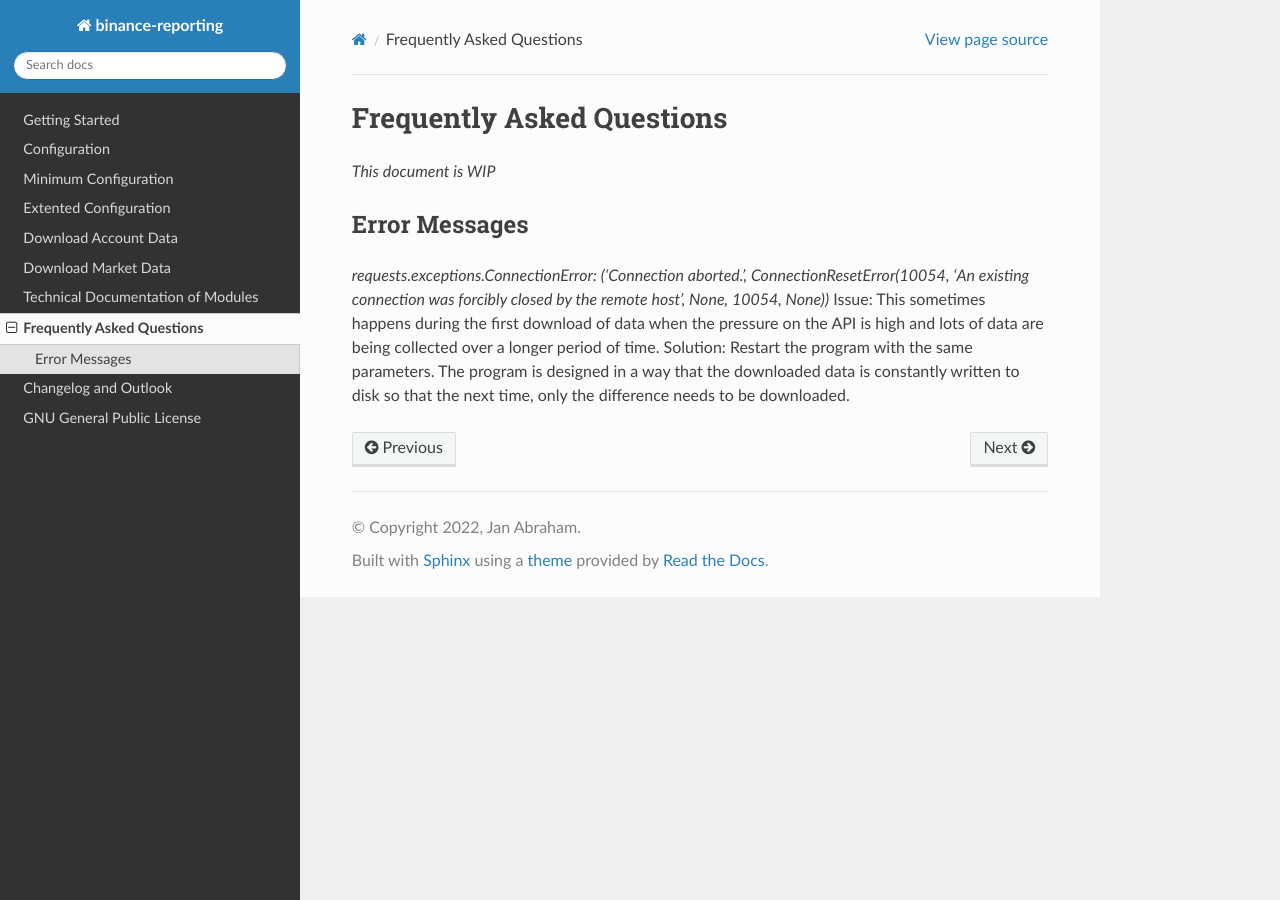
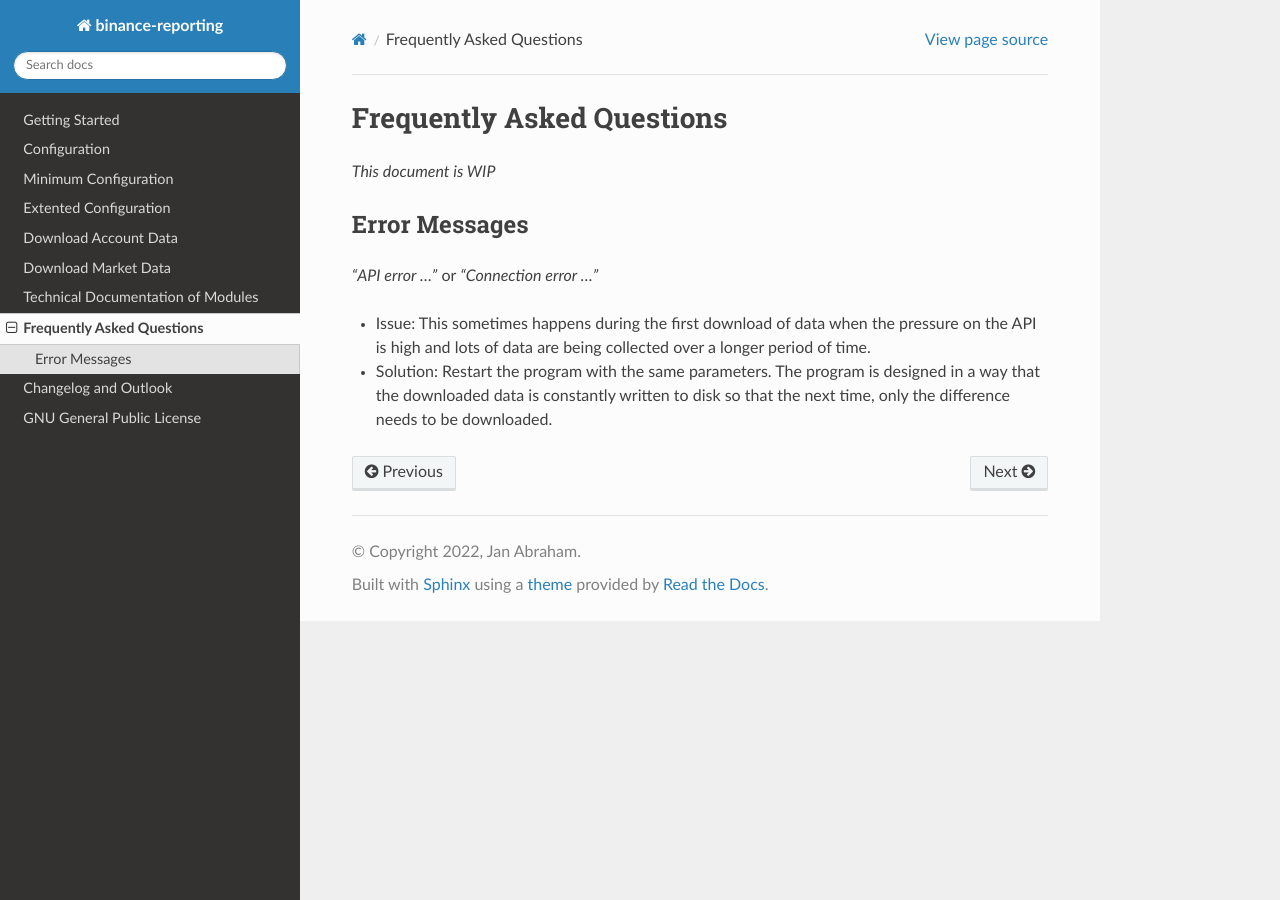
Before and after one commit to JanAbraham/binance-reporting, a Sphinx documentation site: the page built from docs/faq.rst, in a window 1280 px wide. Built offline with Sphinx 7.4.7 and the Read the Docs theme 2.0.0, drawn with Linux system fonts in a browser that asks for light colours.

Commit message:
outline API error message

```diff
--- a/docs/faq.rst
+++ b/docs/faq.rst
@@ -5,6 +5,7 @@ Frequently Asked Questions
 
 Error Messages
 --------------
-*requests.exceptions.ConnectionError: ('Connection aborted.', ConnectionResetError(10054, 'An existing connection was forcibly closed by the remote host', None, 10054, None))*
-Issue: This sometimes happens during the first download of data when the pressure on the API is high and lots of data are being collected over a longer period of time.
-Solution: Restart the program with the same parameters. The program is designed in a way that the downloaded data is constantly written to disk so that the next time, only the difference needs to be downloaded.
+*"API error ..."* or *"Connection error ..."*
+
+- Issue: This sometimes happens during the first download of data when the pressure on the API is high and lots of data are being collected over a longer period of time.
+- Solution: Restart the program with the same parameters. The program is designed in a way that the downloaded data is constantly written to disk so that the next time, only the difference needs to be downloaded.
```
